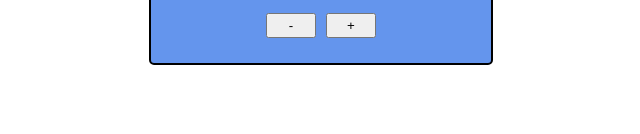
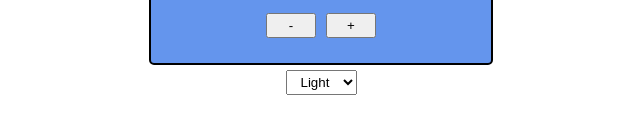
Before and after one commit to jlp21/react-state-and-events, a React (Create React App) app: page / in a window 1280 px wide. Shown: the part 216-350 px from the top of the page, without its empty margins (319-959 px from the left). Built offline with nearby package versions, Linux system fonts and the light colour scheme.

Commit message:
added dark & light theme

```diff
--- a/src/App.js
+++ b/src/App.js
@@ -1,12 +1,21 @@
 import './App.css';
 import Counter from './Components/Counter';
+import { useState } from 'react';
 
 function App() {
+
+  const [theme, setTheme] = useState('light');
+
   return (
-    <div className="App ">
+    <div className={'App ' + theme}>
       <h1>React - state and events</h1>
 
       <Counter />
+
+      <select onChange={event => setTheme(event.target.value)}>
+        <option value="light"> Light </option>
+        <option value="dark"> Dark </option>
+      </select>
     </div>
   );
 }
```
